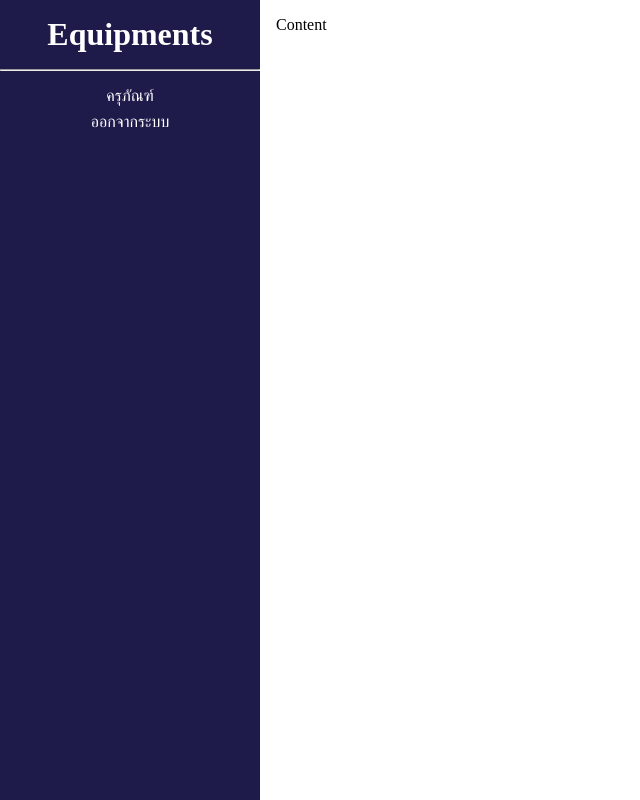
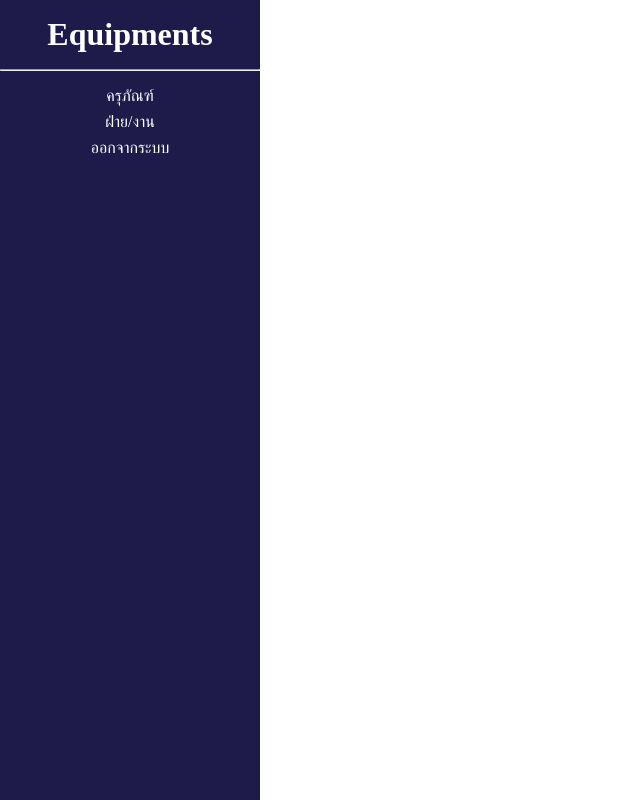
Before and after one commit to iwindd/equipment, a PHP site: page / in a window 1280 px wide. Shown: the whole page, without its empty margins (0-640 px from the left). Run offline with PHP 8.4, Linux system fonts and the light colour scheme; the visitor is signed in with stand-in values (Sample User, id 1).

Commit message:
feat: department & remove content text

```diff
--- a/layouts/header.php
+++ b/layouts/header.php
@@ -70,9 +70,9 @@
   <hr>
   <ul>
     <li><a href="#">ครุภัณฑ์</a></li>
+    <li><a href="departments.php">ฝ่าย/งาน</a></li>
     <li><a href="auth/logout.php">ออกจากระบบ</a></li>
   </ul>
 </div>
 
 <div class="wrapper">
-  Content
```
